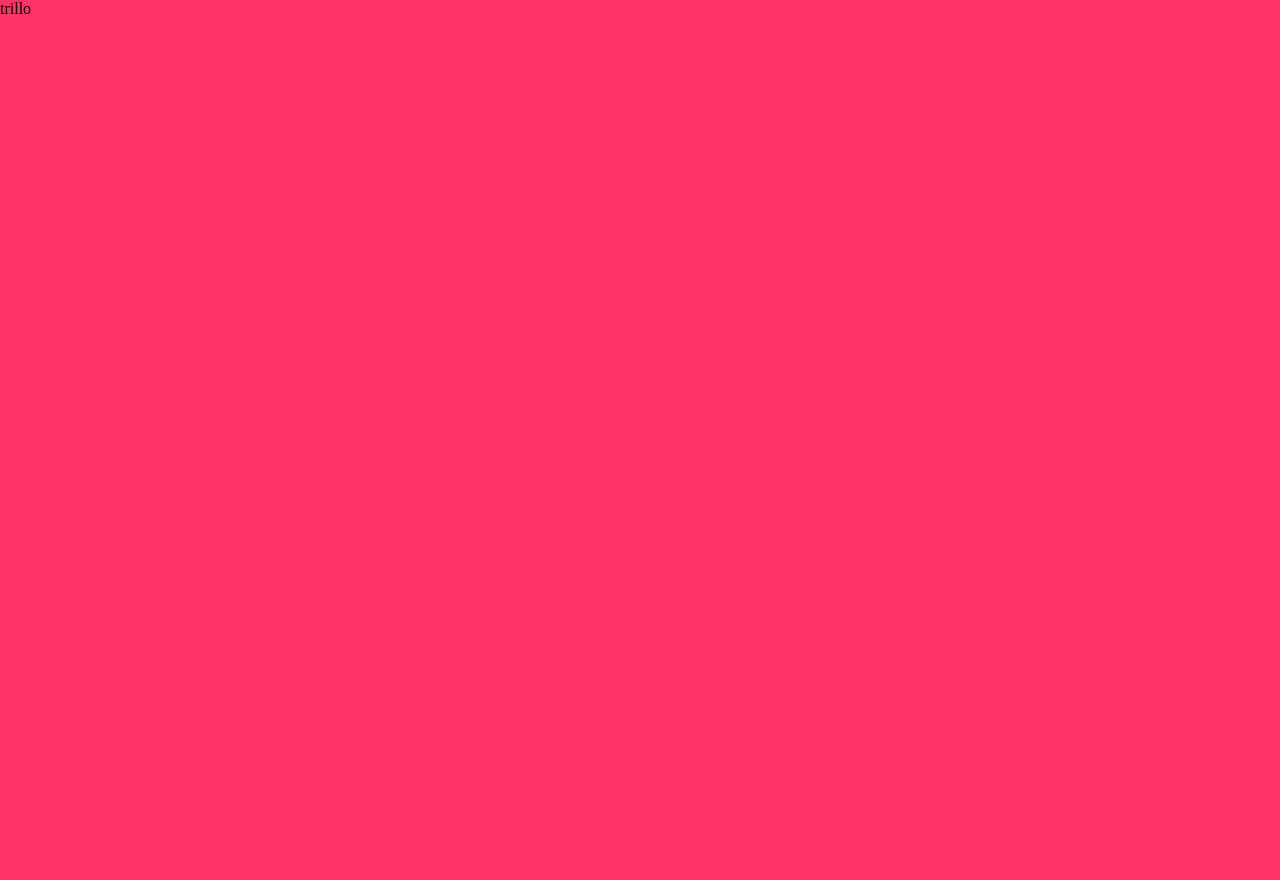
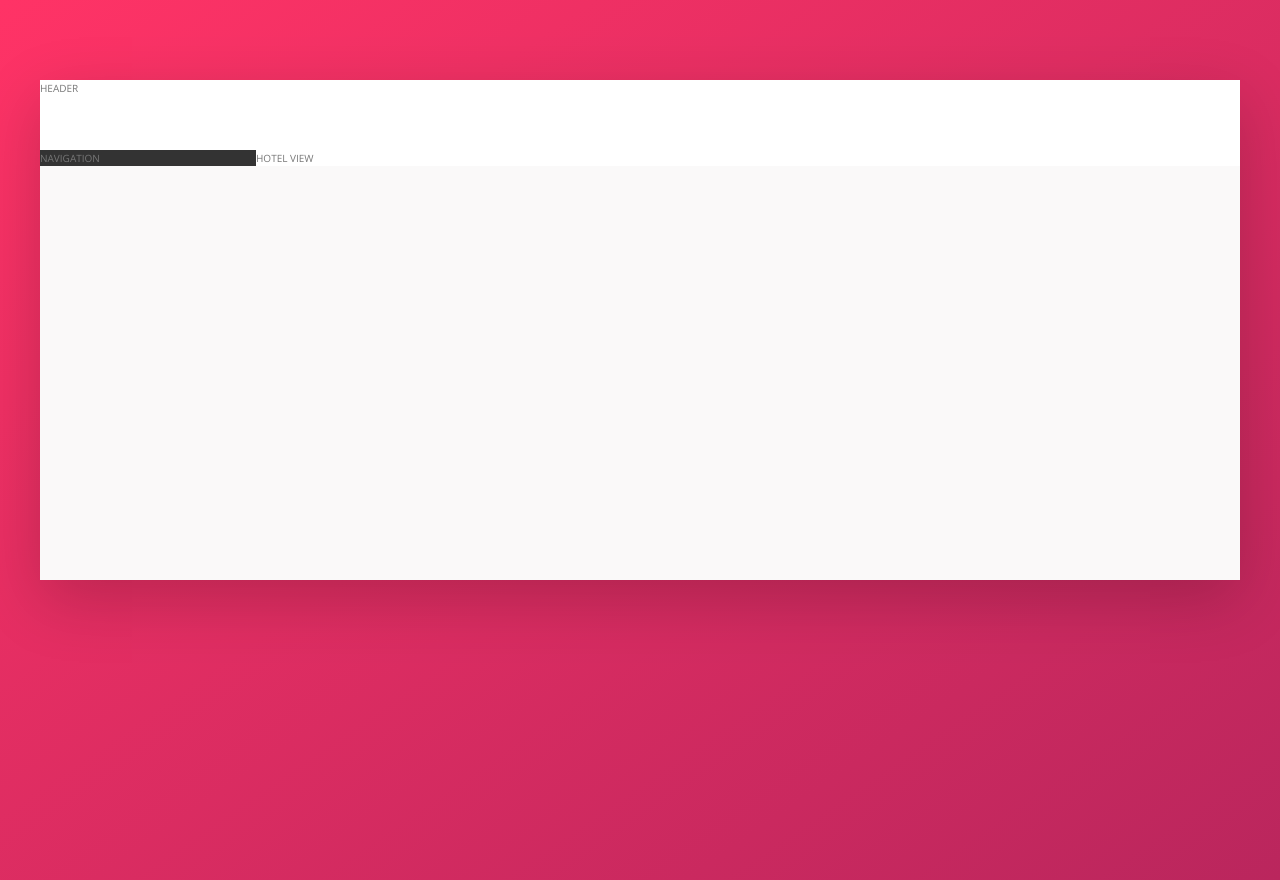
Before and after one commit to ShanRonaldson/starter-Trillo-Jonas, a website: page index.html in a window 1280 px wide. Before the commit the page ends 800 px from the top, so only its background shows below. Drawn offline with nearby package versions, Linux system fonts and the light colour scheme.

Commit message:
overall layout setup and variables

```diff
--- a/index.html
+++ b/index.html
@@ -11,6 +11,33 @@
         <title>trillo &mdash; Your all-in-one booking app</title>
     </head>
     <body>
-        trillo
+
+        <div class="container">
+            <header class="header">
+                HEADER
+            </header>
+
+            <div class="content">
+
+                <nav class="sidebar">
+                    NAVIGATION
+                </nav>
+
+                <main class="hotel-view">
+                    HOTEL VIEW
+                </main>
+
+            </div>
+
+
+
+
+        </div>
+
+
+
+
+
+
     </body>
 </html>
--- /dev/null
+++ b/sass/_base.scss
@@ -0,0 +1,69 @@
+/*
+COLORS
+
+Primary: #eb2f64
+Primary light: #FF3366
+Primary dark: #BA265D
+
+Grey light 1: #faf9f9
+Grey light 2: #f4f2f2
+Grey light 3: #f0eeee
+Grey light 4: #ccc
+
+Grey dark 1: #333
+Grey dark 2: #777
+Grey dark 3: #999
+
+*/
+
+:root {
+  --color-primary: #eb2f64;
+  --color-primary-light: #ff3366;
+  --color-primary-dark: #ba265d;
+
+  --color-grey-light-1: #faf9f9;
+  --color-grey-light-2: #f4f2f2;
+  --color-grey-light-3: #f0eeee;
+  --color-grey-light-4: #ccc;
+
+  --color-grey-dark-1: #333;
+  --color-grey-dark-2: #777;
+  --color-grey-dark-3: #999;
+
+  --color-black: #000000;
+  --color-white: #fff;
+
+  --shadow-dark: 0 2rem 6rem #00000030; //windows doesnt like the rgba - must use hex code with alpha perc at end
+}
+
+* {
+  padding: 0;
+  margin: 0;
+}
+
+*,
+*::before,
+*::after {
+  box-sizing: inherit;
+}
+
+html {
+  box-sizing: border-box;
+  font-size: 62.5%; //1rem = 10px
+}
+
+body {
+  font-family: "Open Sans", sans-serif;
+  font-weight: 400;
+  line-height: 1.6;
+  background-image: linear-gradient(
+    to right bottom,
+    var(--color-primary-light),
+    var(--color-primary-dark)
+  );
+  background-size: cover;
+  background-repeat: no-repeat;
+  color: var(--color-grey-dark-2);
+
+  min-height: 100vh;
+}
--- /dev/null
+++ b/sass/_layout.scss
@@ -0,0 +1,30 @@
+.container {
+  max-width: 120rem;
+  margin: 8rem auto;
+  background-color: var(--color-grey-light-1);
+  box-shadow: var(--shadow-dark);
+
+  min-height: 50rem;
+}
+
+.header {
+  height: 7rem;
+  background-color: var(--color-white);
+  border-bottom: var(--color-grey-light-2);
+}
+
+.content {
+    display: flex;
+}
+
+.sidebar {
+  background-color: var(--color-grey-dark-1);
+
+  flex: 0 0 18%; //flex: flex-grow (0=dont grow) flex-shrink (0=dont shrink) flex-basis (keep at this size always)
+}
+
+.hotel-view {
+
+    background-color: var(--color-white);
+    flex: 1;
+}
--- a/sass/main.scss
+++ b/sass/main.scss
@@ -1,29 +1,3 @@
-/*
-COLORS
-
-Primary: #eb2f64
-Primary light: #FF3366
-Primary dark: #BA265D
-
-Grey light 1: #faf9f9
-Grey light 2: #f4f2f2
-Grey light 3: #f0eeee
-Grey light 4: #ccc
-
-Grey dark 1: #333
-Grey dark 2: #777
-Grey dark 3: #999
-
-*/
-
-
-
-*{
-    padding: 0;
-    margin: 0;
-    box-sizing: border-box;
-}
-
-body{
-    background-color: #FF3366;
-}
+@import "base";
+@import "composition";
+@import "layout";
```
Also changed, not shown: css/dev/main.css, css/dev/main.min.css, sass/_composition.scss (added), sass/main.css (deleted), 3 other files.
